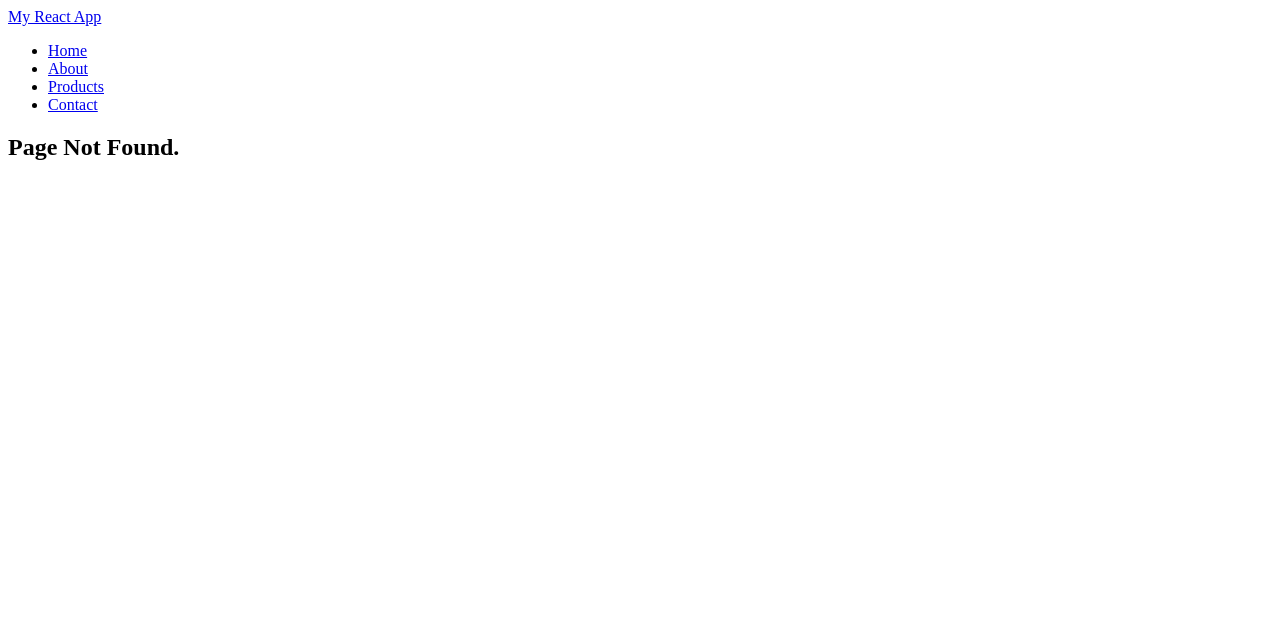
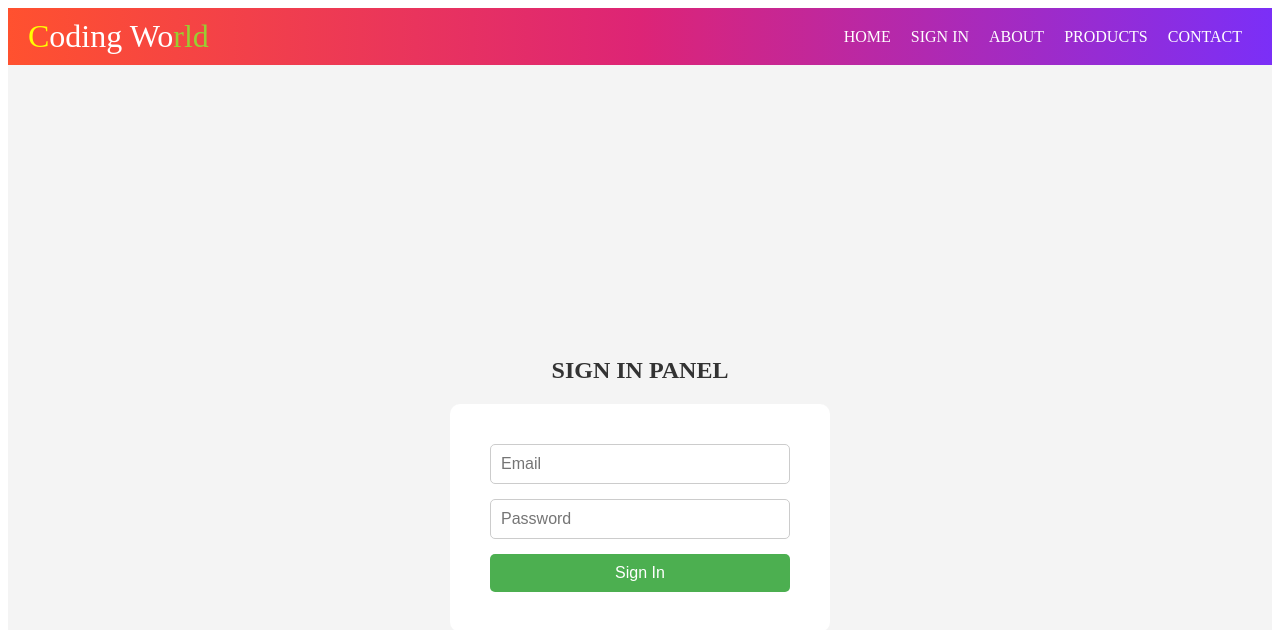
Before and after one commit to Sujan-Kumar/React-Routing-Project-01, a React (Vite) app in the folder my-routing-project/: page /SignIn in a window 1280 px wide. Before the commit this address had no page. Shown: the top 630 px of the page. Built offline with nearby package versions, Linux system fonts and the light colour scheme.

Commit message:
Navbar and React Router Code Added

```diff
--- a/my-routing-project/src/index.css
+++ b/my-routing-project/src/index.css
@@ -0,0 +1,102 @@
+.navbar{
+    display: flex;
+    justify-content: space-between;
+    align-items: center;
+    background: linear-gradient(to right,#ff512f,#dd2476,#7b2ff7
+);
+    padding:10px 20px;
+    color:#ffffff;
+}
+.navbar_brand a{
+    color:white;
+    text-decoration: none;
+    font-size: 2rem;
+}
+.navbar_links ul{
+    display: flex;
+    list-style: none;
+    padding:0;
+    margin:0;
+}
+.navbar_links li{
+    margin: 0 10px;
+}
+.navbar_links a{
+    text-transform: uppercase;
+    color:white;
+    text-decoration: none;
+    font-size:1em;
+}
+
+.navbar_links a:hover{
+    text-decoration: underline;
+}
+/*  =====================
+    Sign-In CSS Start
+    =====================*/
+   .signin-area{
+        display: flex;
+        flex-direction: column;
+        align-items: center;
+        justify-content: center;
+        height: 100vh;
+        background-color: #f4f4f4;
+        padding: 20px;
+    }
+   .signin-area h2{
+        text-transform: uppercase;
+        color:#333;
+        margin-bottom: 20px;
+   }
+   .signin-form{
+        display: flex;
+        flex-direction: column;
+        width: 300px;
+        background-color: white;
+        padding:40px;
+        border-radius: 10px;
+        box-shadow: 0 4x 8x rgba(0, 0, 0, 0.2);
+   }
+   .signin-form input{
+        margin-bottom: 15px;
+        padding: 10px;
+        border:1px solid #ccc;
+        border-radius: 5px;
+        font-size: 1rem;
+        outline: none;
+   }
+     .signin-form input:hover{
+       border-color: #4caf50;
+   }
+   .signin-form button{
+        padding:10px;
+        background-color: #4caf50;
+        color:#ffffff;
+        border:none;
+        border-radius:5px;
+        cursor:pointer;
+        font-size:1rem;
+        transition: background-color 0.3s;
+   }
+      .signin-form button:hover{
+        background-color: #45a049;
+   }
+/* ==========================
+    Sign-In CSS End
+   ==========================*/
+
+@media(max-width:768px){
+    .navbar{
+        display: block;
+        text-align: center;
+    }
+    .navbar_links ul{
+        flex-direction: column;
+    }
+    .navbar_links li{
+        padding: 10px 20px;
+        background-color: rgba(124, 124, 49, 0.322);
+        border-radius: 10px;
+        margin:5px auto;
+    }
+}
--- a/my-routing-project/src/layout/Header.jsx
+++ b/my-routing-project/src/layout/Header.jsx
@@ -3,16 +3,19 @@ import { Link, Outlet } from 'react-router-dom'
 
 const Header = () => {
   return (
+    <>
     <div>
         <header className='navbar'>
                 <div className='navbar_brand'>
-                    <Link to="/">My React App</Link>
+                    <Link to="/"><span style= {{color:'yellow'}}>C</span>oding Wo<span style={{color:"yellowgreen"}} >rld</span></Link>
                 </div>
-
                 <nav className='navbar_links'>
                   <ul>
                     <li>
                        <Link to="/">Home</Link>
+                    </li>
+                    <li>
+                      <Link to ="/SignIn">Sign In</Link>
                     </li>
                     <li>
                         <Link to="/About">About</Link>
@@ -24,11 +27,12 @@ const Header = () => {
                       <Link to="/Contact">Contact</Link>
                     </li>
                   </ul>
-
-                  <Outlet/>
                 </nav>
         </header>
+        <Outlet/>
     </div>
+    </>
+
   )
 }
 export default Header
--- a/my-routing-project/src/pages/Contact.jsx
+++ b/my-routing-project/src/pages/Contact.jsx
@@ -1,9 +1,17 @@
 import React from 'react'
+import { useNavigate } from 'react-router-dom'
 
 const Contact = () => {
+
+  const navigate = useNavigate();
+
+  const handleGoToHome = ()=>{
+      navigate("/");
+  }
   return (
     <div>
       <h2>Welcome To Contact Page</h2>
+      <button onClick={handleGoToHome}>Go To Home Page</button>
     </div>
   )
 }
--- a/my-routing-project/src/pages/Home.jsx
+++ b/my-routing-project/src/pages/Home.jsx
@@ -3,7 +3,7 @@ import React from 'react'
 const Home = () => {
   return (
     <div>
-      <h2>Home Page</h2>
+      <h2>Welcome To Home Page</h2>
     </div>
   )
 }
--- a/my-routing-project/src/pages/Products.jsx
+++ b/my-routing-project/src/pages/Products.jsx
@@ -3,7 +3,7 @@ import React from 'react'
 const Products = () => {
   return (
     <div>
-      <h2>Products Page</h2>
+      <h2>Welcome To Products Page</h2>
     </div>
   )
 }
--- /dev/null
+++ b/my-routing-project/src/pages/Profile.jsx
@@ -0,0 +1,16 @@
+import React from 'react'
+
+const Profile = () => {
+  return (
+    <div>
+        <h2>User Profile</h2>
+        <p> User Name</p>
+        <p> User Email </p>
+        <p> User City</p>
+        <p> User Country</p>
+        <p> User Hobby</p>
+    </div>
+  )
+}
+
+export default Profile
--- /dev/null
+++ b/my-routing-project/src/pages/SignIn.jsx
@@ -0,0 +1,52 @@
+import React, { useState } from 'react'
+import { useNavigate } from 'react-router-dom';
+
+const SignIn = () => {
+    const [email, setEmail] = useState("");
+    const [password, setPassword] = useState("");
+    const navigate = useNavigate();
+
+    const handleEmailChange = (event)=>{
+        setEmail(event.target.value);
+    };
+
+    const handlePasswordChange = (event)=>{
+            setPassword(event.target.value)
+    };
+
+
+    const handleSubmit = (event)=>{
+            event.preventDefault();
+           if(email === "sujanishurdi@gmail.com" && password ==='423291'){
+                navigate("/Profile");
+           }else{
+            navigate("/");
+           }
+    };
+
+
+  return (
+    <div className='signin-area'>
+        <h2>Sign In Panel </h2>
+        <form onSubmit={handleSubmit} className='signin-form'>
+            <input type="email"
+                id='email'
+                name='email'
+                placeholder='Email'
+                onChange={handleEmailChange}
+
+            />
+
+            <input type="password"
+                id='password'
+                name='password'
+                placeholder='Password'
+                onChange={handlePasswordChange}
+            />
+            <button>Sign In</button>
+        </form>
+    </div>
+  )
+}
+
+export default SignIn
```
Also changed, not shown: my-routing-project/src/main.jsx (+15 -0 lines).
